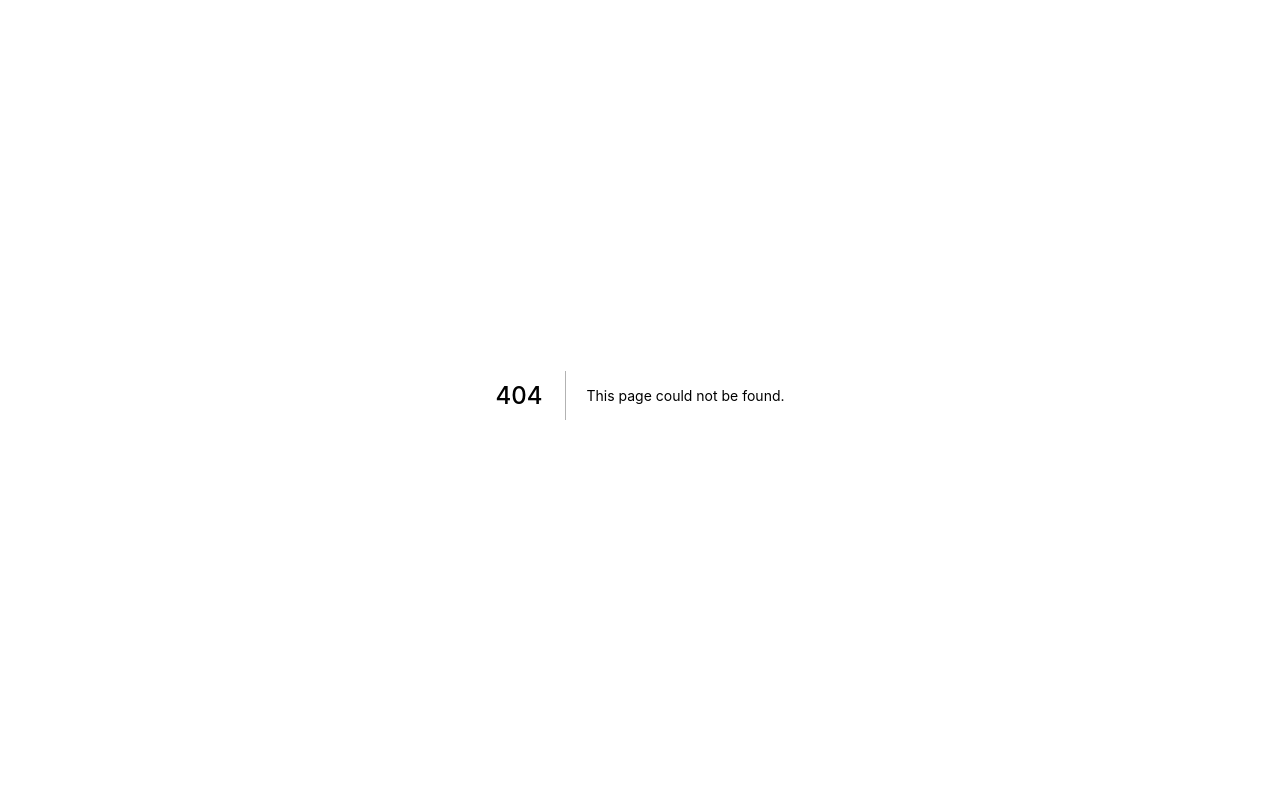
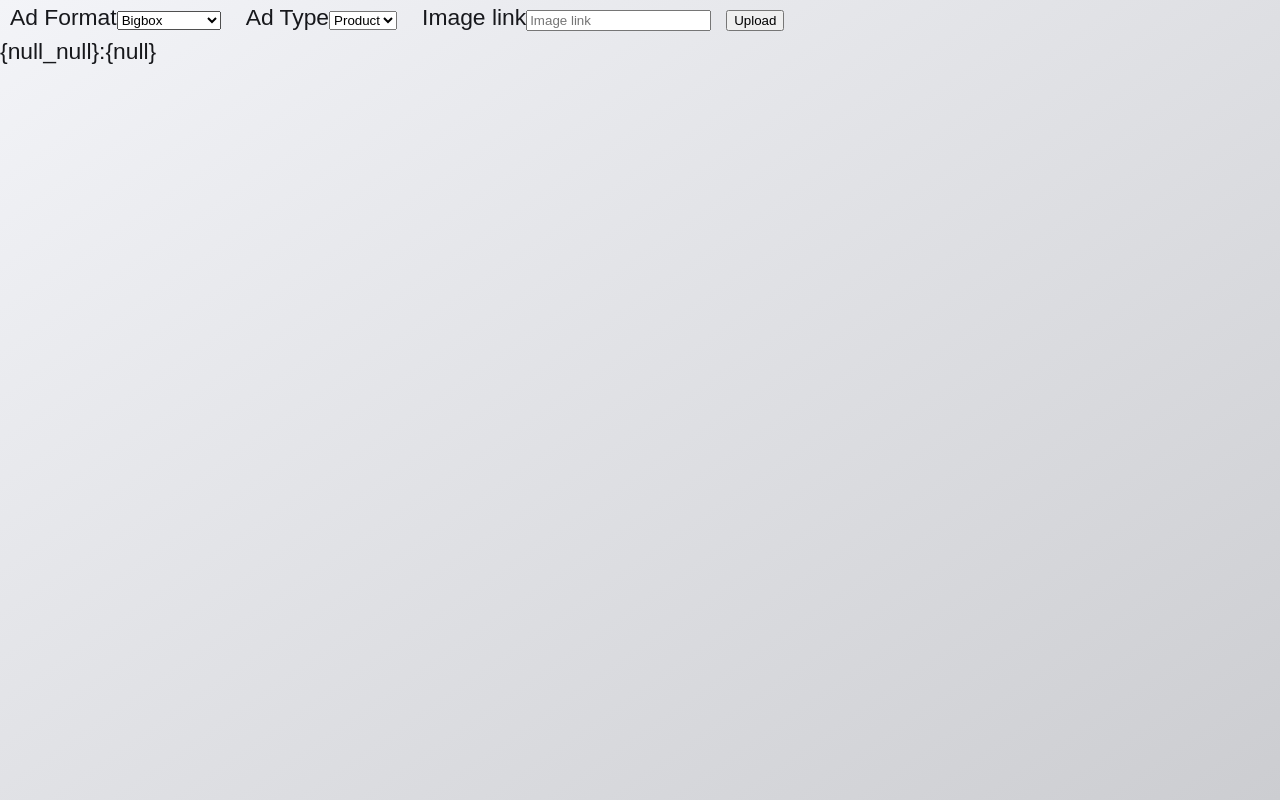
Before and after one commit to pashokmi/my-prod, a Next.js app: page /select in a window 1280 px wide. Before the commit this address had no page. Built offline with nearby package versions, Linux system fonts and the light colour scheme.

Commit message:
test commit

```diff
--- /dev/null
+++ b/pages/select.jsx
@@ -0,0 +1,73 @@
+import React from 'react'
+import { useState } from 'react/cjs/react.development'
+import styled from 'styled-components'
+
+const Label = styled.label`
+  padding: 10px;
+  margin-right: 5px;
+`
+const Select = () => {
+  const format = [
+    { name: 'Bigbox', value: 'bigbox' },
+    { name: 'Skyscraper', value: 'skyscraper' },
+    { name: 'Doublebigbox', value: 'doublebigbox' },
+    { name: 'Leaderboard', value: 'leaderboard' }
+  ]
+  const type = [
+    { name: 'Product', value: 'product' },
+    { name: 'Flyer', value: 'flyer' }
+  ]
+  const [inputValue, setInputValue] = useState(null)
+  const [typeValue, setTypeValue] = useState(null)
+  const [formatValue, setFormatValue] = useState(null)
+  const addNewTask = (e) => {
+    e.preventDefault()
+    console.log(
+      JSON.stringify(`{${formatValue}_${typeValue}}:{${inputValue}}`)
+    )
+  }
+
+  return (
+    <div>
+      <form>
+        <Label>
+          Ad Format
+          <select
+            placeholder="Ad Format"
+            onChange={(e) => setFormatValue(e.target.value)}
+            value={formatValue}
+          >
+            {format.map((format, index) => (
+              <option key={index} value={format.value}>
+                {format.name}
+              </option>
+            ))}
+          </select>
+        </Label>
+        <Label>
+          Ad Type
+          <select
+            placeholder="Ad Type"
+            onChange={(e) => setTypeValue(e.target.value)}
+            value={typeValue}
+          >
+            {type.map((type, index) => (
+              <option key={index}>{type.name}</option>
+            ))}
+          </select>
+        </Label>
+        <Label>
+          Image link
+          <input
+            placeholder="Image link"
+            value={inputValue}
+            onChange={(e) => setInputValue(e.target.value)}
+          />
+        </Label>
+        <button onClick={addNewTask}>Upload</button>
+      </form>
+      <div>{`{${formatValue}_${typeValue}}:{${inputValue}}`}</div>
+    </div>
+  )
+}
+export default Select
```
